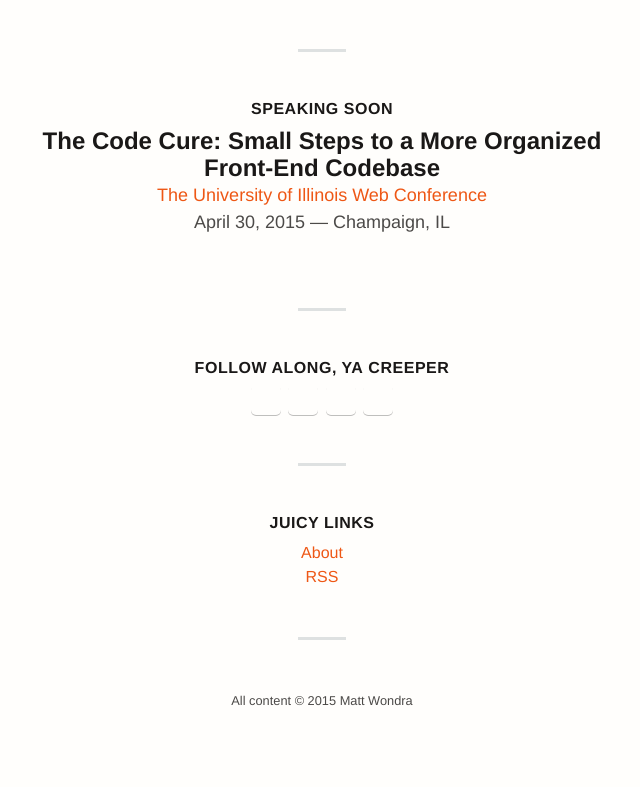
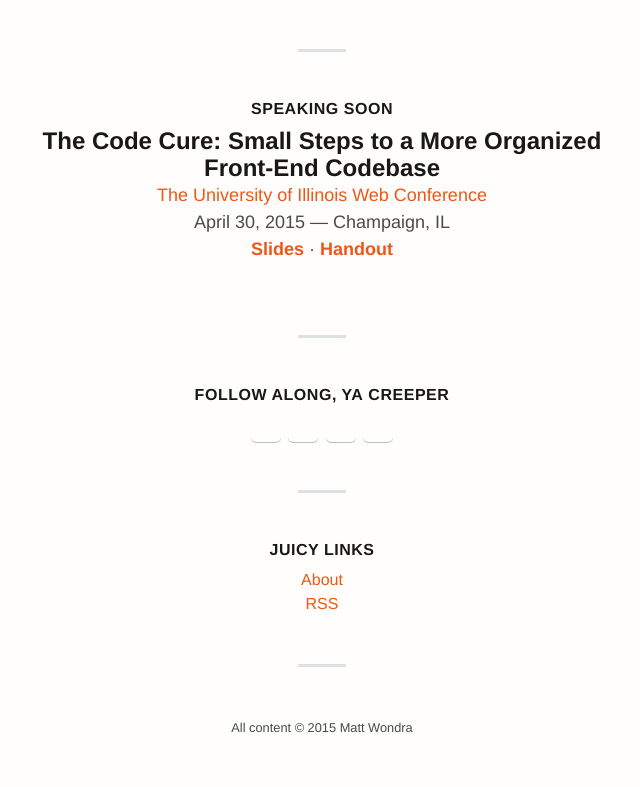
Before and after one commit to mattwondra/mattwondra.github.io, a Jekyll site: the page built from index.html, in a window 1280 px wide. Shown: the part 373-1160 px from the top of the page, without its empty margins (318-958 px from the left). Built offline with Jekyll 4.4.1, drawn with Linux system fonts in a browser that asks for light colours; Markdown is read by kramdown in place of the engine named in the settings; before the commit the page ends 1133 px from its top, so only the background shows below that.

Commit message:
Publish code cure slides and handout.

```diff
--- a/index.html
+++ b/index.html
@@ -23,6 +23,10 @@
       <a href="http://webcon.illinois.edu/">The University of Illinois Web Conference</a>
       <br />
       April 30, 2015 — Champaign, IL
+      <br />
+      <strong><a href="https://speakerdeck.com/mattwondra/the-code-cure-small-steps-to-a-more-organized-front-end-codebase">Slides</a></strong>
+      &middot;
+      <strong><a href="https://docs.google.com/document/d/1In98kz_MlLkls2BZ4qPZGhMZ8WaqvazoU5fF7ekiLHs/edit?usp=sharing">Handout</a></strong>
     </p>
   </div>
 </section>
```
